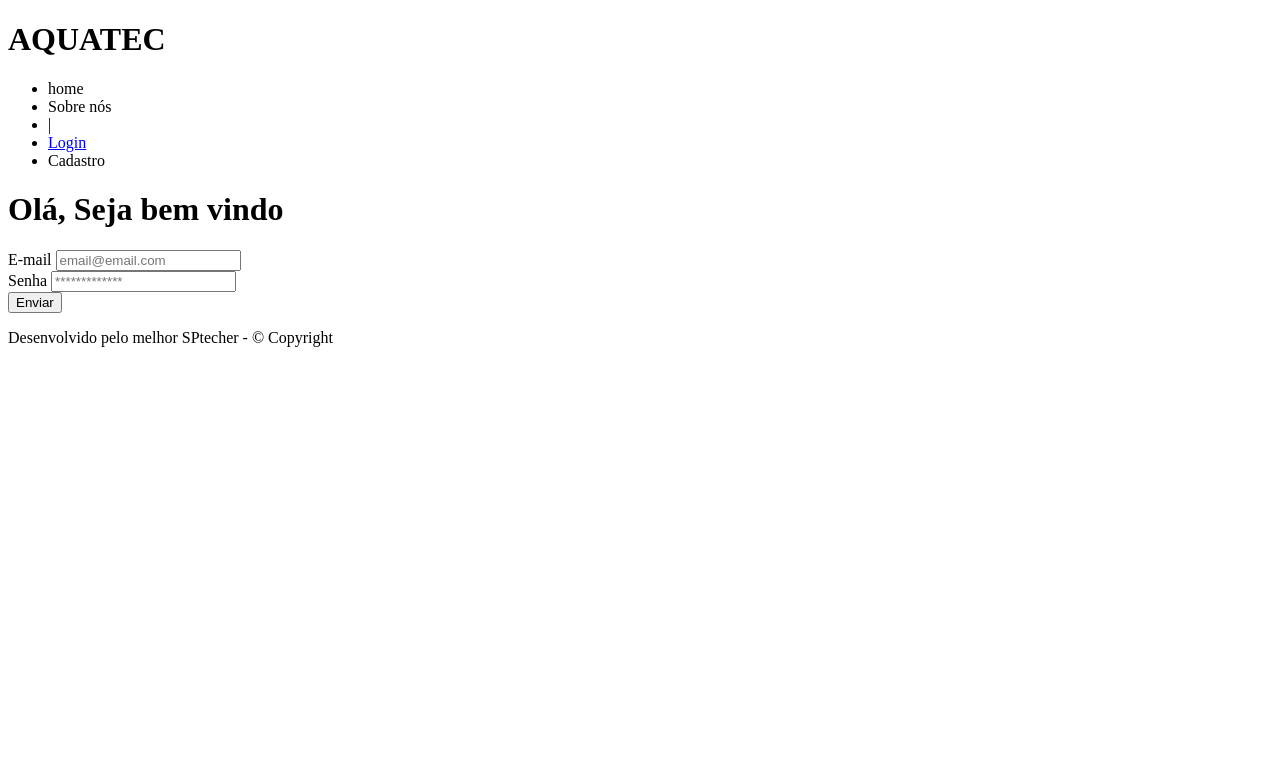
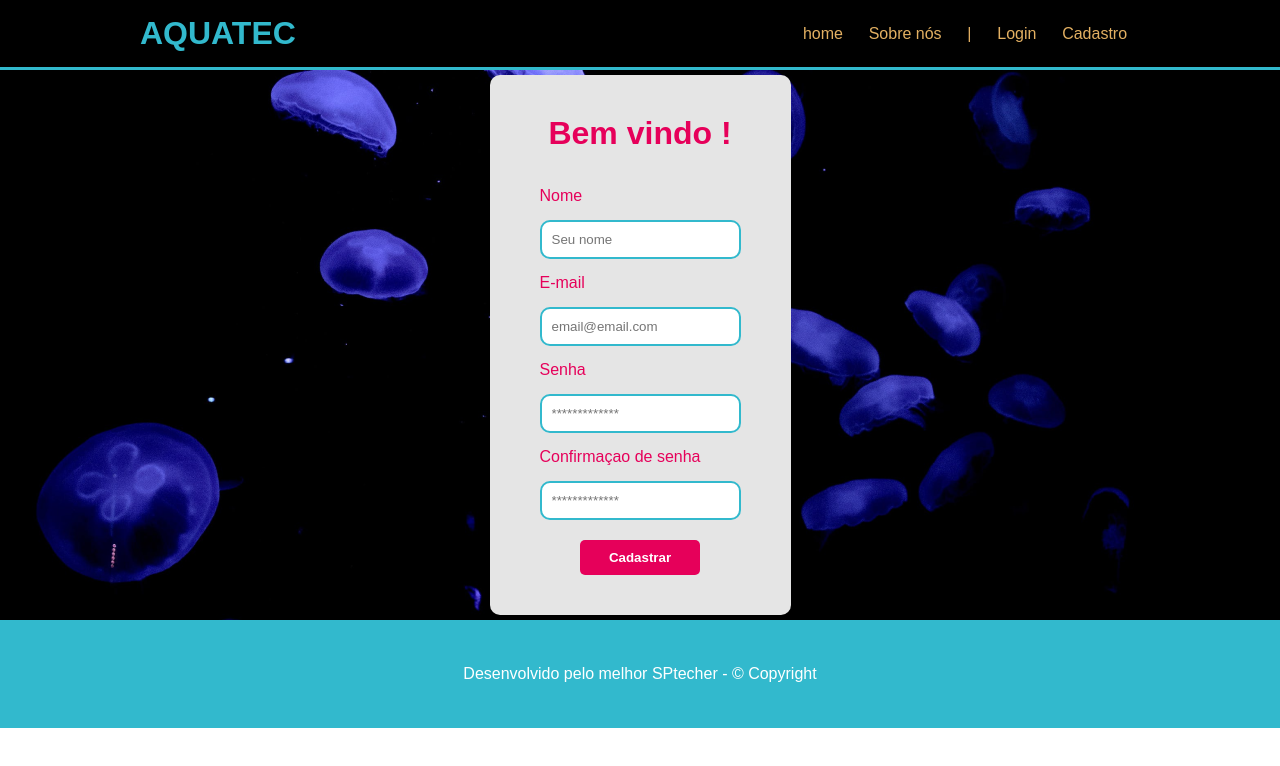
Before and after one commit to Dennys-Reys/Meuprimeirosite, a plain HTML site: page cadastro.html in a window 1280 px wide. Drawn offline with Linux system fonts and the light colour scheme.

Commit message:
Tela de cadastro terminada

```diff
--- a/cadastro.css
+++ b/cadastro.css
@@ -0,0 +1,45 @@
+.caixa-formulario{
+    background-color: #e5e5e5;
+    padding: 40px 50px;
+    border-radius: 10px;
+    display: flex;
+    flex-direction: column;
+    align-items: center;
+    justify-content: center;
+}
+.caixa-formulario h1{
+    color: #e6005a;
+    margin-bottom: 20px;
+}
+.campo{
+    display: flex;
+    flex-direction: column;
+    align-items: flex-start;
+    justify-content: flex-start;
+
+}
+.campo input{
+    padding: 10px;
+    border-radius: 10px;
+    border: 2px solid #32b9cd;
+    color: black;
+}
+.caixa-formulario button {
+    margin-top: 20px;
+    width: 120px;
+    color: #ffffff;
+    background-color: #e6005a;
+    padding: 10px 20px;
+    font-weight: bold;
+    border: none;
+    border-radius: 5px;
+    cursor: pointer;
+
+}
+.campo label {
+    color: #e6005a;
+    margin: 15px 0;
+}
+.caixa-formulario button:hover {
+    opacity: 0.8;
+}
--- a/cadastro.html
+++ b/cadastro.html
@@ -4,6 +4,8 @@
     <meta charset="UTF-8">
     <meta http-equiv="X-UA-Compatible" content="IE=edge">
     <meta name="viewport" content="width=device-width, initial-scale=1.0">
+    <link rel="stylesheet" href="Estilos.css">
+    <link rel="stylesheet" href="cadastro.css">
     <title>Cadastro</title>
 </head>
 <body>
@@ -17,7 +19,7 @@
                         <li>Sobre nós</li>
                         <li>|</li>
                         <li> <a href="login.html">Login</a> </li>
-                        <li  <a href="cadastro.html">Cadastro</a></li>
+                        <li> <a href="cadastro.html">Cadastro</a></li>
 
                     </ul>
                 </div>
@@ -26,7 +28,11 @@
         <div class="banner">
             <div class="container">
                 <div class="caixa-formulario">
-                    <h1>Olá, Seja bem vindo</h1>
+                    <h1>Bem vindo !</h1>
+                    <div class="campo">
+                        <label for="nome">Nome</label>
+                        <input type="name" id="nome" placeholder="Seu nome">
+                    </div>
                     <div class="campo">
                         <label for="email">E-mail</label>
                         <input type="email" id="email" placeholder="email@email.com">
@@ -35,8 +41,12 @@
                         <label for="password">Senha</label>
                         <input type="password" id="password" placeholder="*************">
                     </div>
+                    <div class="campo">
+                        <label for="confirmacao">Confirmaçao de senha</label>
+                        <input type="password" id="senha" placeholder="*************">
+                    </div>
 
-                    <button>Enviar</button>
+                    <button>Cadastrar</button>
                 </div>
 
             </div>
```
Also changed, not shown: index.html (+2 -2 lines), login.html (+2 -2 lines), pagina05 (1).html (deleted, +0 -39 lines), pagina05.html (deleted, +0 -39 lines), 3 other files.
